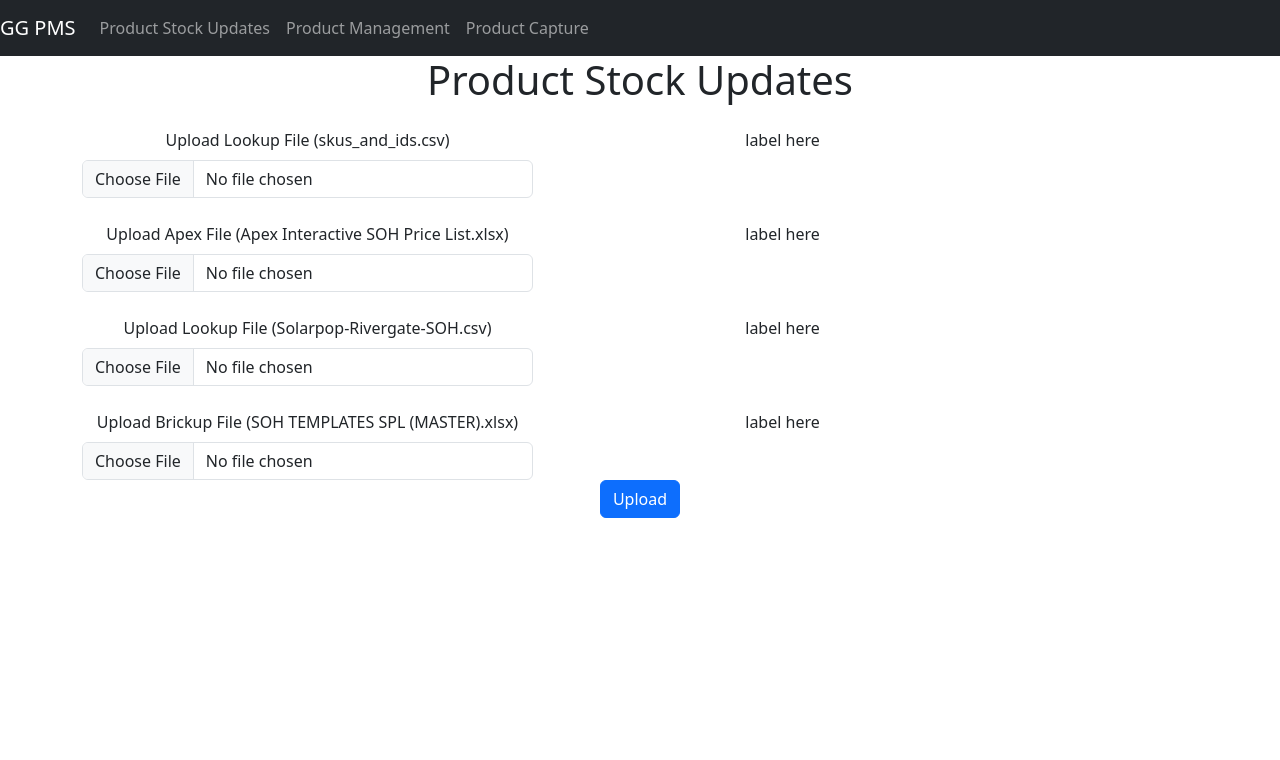
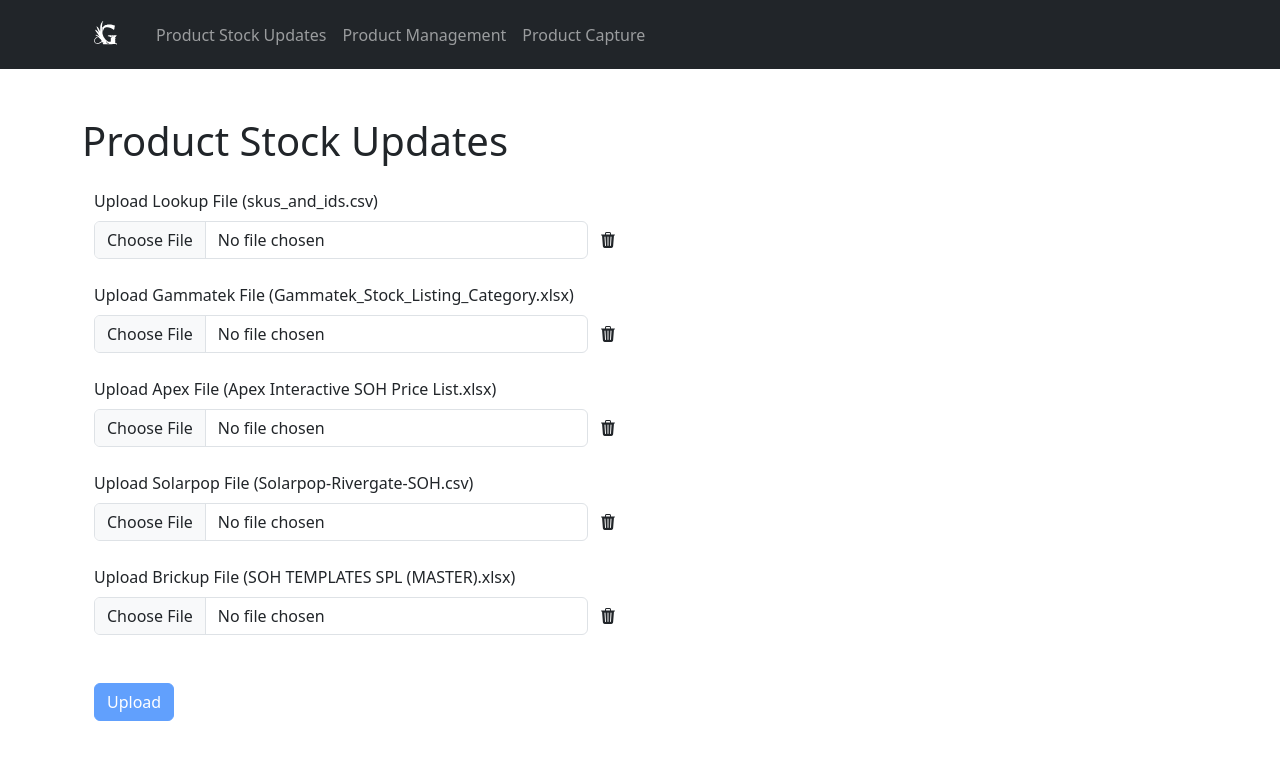
Before and after one commit to Ryan-ED/gg-pms-frontend, a React (Create React App) app: page /product-stock-update in a window 1280 px wide. Shown: the top 760 px of the page. Built offline with nearby package versions, Linux system fonts and the light colour scheme.

Commit message:
WIP supplier file upload form which sends files to the API

```diff
--- a/package.json
+++ b/package.json
@@ -11,6 +11,7 @@
     "@types/react": "^18.3.3",
     "@types/react-dom": "^18.3.0",
     "bootstrap": "^5.3.3",
+    "bootstrap-icons": "^1.11.3",
     "react": "^18.3.1",
     "react-dom": "^18.3.1",
     "react-router-dom": "^6.24.0",
--- a/src/App.css
+++ /dev/null
@@ -1,38 +0,0 @@
-.App {
-  text-align: center;
-}
-
-.App-logo {
-  height: 40vmin;
-  pointer-events: none;
-}
-
-@media (prefers-reduced-motion: no-preference) {
-  .App-logo {
-    animation: App-logo-spin infinite 20s linear;
-  }
-}
-
-.App-header {
-  background-color: #282c34;
-  min-height: 100vh;
-  display: flex;
-  flex-direction: column;
-  align-items: center;
-  justify-content: center;
-  font-size: calc(10px + 2vmin);
-  color: white;
-}
-
-.App-link {
-  color: #61dafb;
-}
-
-@keyframes App-logo-spin {
-  from {
-    transform: rotate(0deg);
-  }
-  to {
-    transform: rotate(360deg);
-  }
-}
--- a/src/App.tsx
+++ b/src/App.tsx
@@ -1,4 +1,3 @@
-import './App.css';
 import Navbar from './components/layout/Navbar';
 import { Routes, Route } from 'react-router-dom';
 import DashboardPage from './pages/DashboardPage';
@@ -7,14 +6,16 @@ import ProductStockUpdatesPage from './pages/ProductStockUpdatesPage';
 
 function App() {
   return (
-    <div className="App">
+    <>
       <Navbar />
+      <div className='container mt-5 mb-5'>
         <Routes>
             <Route path="/" element={<DashboardPage/>}></Route>
             <Route path="/product-capture" element={<ProductCaptureTemplatesPage/>}></Route>
             <Route path="/product-stock-update" element={<ProductStockUpdatesPage/>}></Route>
         </Routes>
       </div>
+    </>
   );
 }
 
--- a/src/components/layout/Navbar.tsx
+++ b/src/components/layout/Navbar.tsx
@@ -1,9 +1,10 @@
-import React from 'react';
+import logo from '../../logo.svg';
 
 function Navbar() {
   return (
     <nav className="navbar navbar-expand-lg navbar-dark bg-dark">
-      <a className="navbar-brand" href="/">GG PMS</a>
+      <div className="container">
+        <a className="navbar-brand" href="/"><img width="50" src={logo} alt="Gnarly Griffin Logo" /></a>
         <div className="collapse navbar-collapse" id="navbarNav">
           <ul className="navbar-nav">
             <li className="nav-item">
@@ -17,6 +18,7 @@ function Navbar() {
             </li>
           </ul>
         </div>
+      </div>
     </nav>
   );
 }
--- a/src/index.css
+++ b/src/index.css
@@ -11,3 +11,22 @@ code {
   font-family: source-code-pro, Menlo, Monaco, Consolas, 'Courier New',
     monospace;
 }
+
+@keyframes rotate {
+  from {
+    transform: rotate(0deg);
+  }
+  to {
+    transform: rotate(360deg);
+  }
+}
+
+.rotate-ease-in-out {
+  display: inline-block;
+  animation: rotate 0.5s ease-in-out infinite;
+}
+
+.rotate-cubic-bezier {
+  display: inline-block;
+  animation: rotate 1.5s cubic-bezier(.17,.67,.83,.67) infinite;
+}
--- a/src/index.tsx
+++ b/src/index.tsx
@@ -3,6 +3,7 @@ import ReactDOM from 'react-dom/client';
 import './index.css';
 import App from './App';
 import reportWebVitals from './reportWebVitals';
+import 'bootstrap-icons/font/bootstrap-icons.min.css';
 import 'bootstrap/dist/css/bootstrap.min.css';
 import { BrowserRouter } from 'react-router-dom';
 
--- /dev/null
+++ b/src/models/Supplier.tsx
@@ -0,0 +1,22 @@
+export enum Supplier {
+  Rectron = 'Rectron',
+  Syntech = 'Syntech',
+  Solarpop = 'Solarpop',
+  Gammatek = 'Gammatek',
+  Booksite = 'Booksite',
+  Apex = 'Apex',
+  Brickup = 'Brickup',
+  Lookup = 'Lookup',
+}
+
+export interface SupplierFile {
+  Supplier: Supplier;
+  File: File;
+}
+
+export enum FileUploadState {
+  NotUploaded = 'NotUploaded',
+  Uploading = 'Uploading',
+  Uploaded = 'Uploaded',
+  Failed = 'Failed',
+}
--- a/src/pages/ProductCaptureTemplatesPage.tsx
+++ b/src/pages/ProductCaptureTemplatesPage.tsx
@@ -90,7 +90,7 @@ export default function ProductCaptureTemplatesPage() {
   }
 
   return (
-    <div className="container mt-5">
+    <>
       <h1>Product Capture Templates</h1>
 
       <label htmlFor="productType">Product Type:</label>
@@ -132,6 +132,6 @@ export default function ProductCaptureTemplatesPage() {
           </div>
         </div>
       </div>
-    </div>
+    </>
   );
 }
--- a/src/pages/ProductStockUpdatesPage.tsx
+++ b/src/pages/ProductStockUpdatesPage.tsx
@@ -1,17 +1,115 @@
 import React, { useState } from 'react';
+import { FileUploadState, Supplier, SupplierFile } from '../models/Supplier';
 
 const ProductStockUpdatesPage: React.FC = () => {
-  const [files, setFiles] = useState<File[]>([]);
+  const [lookupState, setLookupState] = useState<FileUploadState>(FileUploadState.NotUploaded);
+  const [gammatekState, setGammatekState] = useState<FileUploadState>(FileUploadState.NotUploaded);
+  const [apexState, setApexState] = useState<FileUploadState>(FileUploadState.NotUploaded);
+  const [solarpopState, setSolarpopState] = useState<FileUploadState>(FileUploadState.NotUploaded);
+  const [brickupState, setBrickupState] = useState<FileUploadState>(FileUploadState.NotUploaded);
+  const [files, setFiles] = useState<SupplierFile[]>([]);
+  const [uploadBtnDisabled, setUploadBtnDisabled] = useState(true);
+  const [fileInputsDisabled, setFileInputsDisabled] = useState(false);
 
-  const handleFileChange = (event: React.ChangeEvent<HTMLInputElement>, supplier: Supplier) => {
-    const selectedFiles = Array.from(event.target.files || []);
-    setFiles(selectedFiles);
+  const handleFileChange = (supplier: Supplier) => (event: React.ChangeEvent<HTMLInputElement>) => {
+    const eventFiles = event.target.files;
+    if (!eventFiles || eventFiles.length === 0) return;
+    if (eventFiles.length > 1) {
+      alert('Only one file can be uploaded at a time');
+      return;
+    }
+
+    setFiles([...files, { Supplier: supplier, File: eventFiles![0] }]);
+
+    setUploadBtnDisabled(false);
+  };
+
+  const handleDeleteClick = (supplier: Supplier) => () => {
+    clearFileInput(supplier);
+    setFiles(files.filter((file) => file.Supplier !== supplier));
+    if (files.length < 1) setUploadBtnDisabled(true);
+    setFileUploadState(supplier, FileUploadState.NotUploaded);
+  }
+
+  const setFileUploadState = (supplier: Supplier, state: FileUploadState) => {
+    switch (supplier) {
+      case Supplier.Lookup:
+        setLookupState(state);
+        break;
+      case Supplier.Gammatek:
+        setGammatekState(state);
+        break;
+      case Supplier.Apex:
+        setApexState(state);
+        break;
+      case Supplier.Solarpop:
+        setSolarpopState(state);
+        break;
+      case Supplier.Brickup:
+        setBrickupState(state);
+        break;
+    }
+  };
+
+  const getIconByState = (state?: FileUploadState) => {
+    switch (state) {
+      case FileUploadState.Uploading:
+        return <span className='rotate-cubic-bezier'>⏳</span>;
+      case FileUploadState.Uploaded:
+        return <span className="text-success">✔</span>;
+      case FileUploadState.Failed:
+        return <span>❌</span>;
+      default:
+        return '';
+    }
   };
 
   const handleUpload = () => {
-    // Handle file upload logic here
-    console.log(files);
+    setUploadBtnDisabled(true);
+    setFileInputsDisabled(true);
+
+    files.forEach((file) => {
+      setFileUploadState(file.Supplier, FileUploadState.Uploading);
+
+      const formData = new FormData();
+      formData.append('supplier', file.Supplier);
+      formData.append('file', file.File);
+
+      fetch('http://localhost:5000/api/fileupload', {
+        method: 'POST',
+        body: formData,
+      }).then((response) => {
+        if (response.ok) {
+          setFileUploadState(file.Supplier, FileUploadState.Uploaded);
+          clearFileInput(file.Supplier, FileUploadState.Uploaded);
+        }
+        // else {
+        //   setFileUploadState(file.supplier, FileUploadState.Failed);
+        //   response.text().then(console.error);
+        // }
+      }).catch((error) => {
+        setFileUploadState(file.Supplier, FileUploadState.Failed);
+        console.error(error);
+      });
+    });
+
+    setFiles([]);
+    setUploadBtnDisabled(false);
+    setFileInputsDisabled(false);
+
+    // wait for 3 seconds
+    // setTimeout(() => {
+    //   setFiles([]);
+    //   setUploadBtnDisabled(false);
+    //   setFileInputsDisabled(false);
+    // }, 3000);
   };
+
+  const clearFileInput = (supplier: Supplier, uploadState: FileUploadState = FileUploadState.NotUploaded) => {
+    const inputElement = document.getElementById(supplier.toLowerCase()) as HTMLInputElement;
+    inputElement.value = '';
+    setFileUploadState(supplier, uploadState);
+  }
 
   return (
     <div>
@@ -19,56 +117,74 @@ const ProductStockUpdatesPage: React.FC = () => {
 
       <div className="container form">
         <div className="row mt-4">
-          <div className="col-5">
+          <div className="col-6">
             <label htmlFor="lookup" className="form-label">Upload Lookup File (skus_and_ids.csv)</label>
-            <input className="form-control" type="file" id="lookup" onChange={handleFileChange} />
+            <div className="d-flex align-items-center">
+              <input className="form-control" type="file" disabled={fileInputsDisabled} id="lookup" onChange={handleFileChange(Supplier.Lookup)} />
+              <button className="btn btn-outline-dark" disabled={fileInputsDisabled} style={{ border: 'none' }} onClick={handleDeleteClick(Supplier.Lookup)} aria-label="Delete Lookup File"><i className="bi bi-trash3-fill" aria-hidden="true"></i></button>
+            </div>
           </div>
-          <div className="col-5">
-            label here
-          </div>
-        </div>
-        <div className="row mt-4">
-          <div className="col-5">
-            <label htmlFor="apex" className="form-label">Upload Apex File (Apex Interactive SOH Price List.xlsx)</label>
-            <input className="form-control" type="file" id="apex" onChange={handleFileChange} />
-          </div>
-          <div className="col-5">
-            label here
-          </div>
-        </div>
-        <div className="row mt-4">
-          <div className="col-5">
-            <label htmlFor="solarpop" className="form-label">Upload Lookup File (Solarpop-Rivergate-SOH.csv)</label>
-            <input className="form-control" type="file" id="solarpop" onChange={handleFileChange} />
-          </div>
-          <div className="col-5">
-            label here
-          </div>
-        </div>
-        <div className="row mt-4">
-          <div className="col-5">
-            <label htmlFor="brickup" className="form-label">Upload Brickup File (SOH TEMPLATES SPL (MASTER).xlsx)</label>
-            <input className="form-control" type="file" id="brickup" onChange={handleFileChange} />
-          </div>
-          <div className="col-5">
-            label here
+          <div className="col-4 d-flex align-items-center">
+            {getIconByState(lookupState)}
           </div>
         </div>
 
-        <button type="button" className="btn btn-primary" onClick={handleUpload}>Upload</button>
+        <div className="row mt-4">
+          <div className="col-6">
+            <label htmlFor="gammatek" className="form-label">Upload Gammatek File (Gammatek_Stock_Listing_Category.xlsx)</label>
+            <div className="d-flex align-items-center">
+              <input className="form-control" type="file" disabled={fileInputsDisabled} id="gammatek" onChange={handleFileChange(Supplier.Gammatek)} />
+              <button className="btn btn-outline-dark" disabled={fileInputsDisabled} style={{ border: 'none' }} onClick={handleDeleteClick(Supplier.Gammatek)} aria-label="Delete Gammatek File"><i className="bi bi-trash3-fill" aria-hidden="true"></i></button>
+            </div>
+          </div>
+          <div className="col-4 d-flex align-items-center">
+            {getIconByState(gammatekState)}
+          </div>
+        </div>
+
+        <div className="row mt-4">
+          <div className="col-6">
+            <label htmlFor="apex" className="form-label">Upload Apex File (Apex Interactive SOH Price List.xlsx)</label>
+            <div className="d-flex align-items-center">
+              <input className="form-control" type="file" disabled={fileInputsDisabled} id="apex" onChange={handleFileChange(Supplier.Apex)} />
+              <button className="btn btn-outline-dark" disabled={fileInputsDisabled} style={{ border: 'none' }} onClick={handleDeleteClick(Supplier.Apex)} aria-label="Delete Apex File"><i className="bi bi-trash3-fill" aria-hidden="true"></i></button>
+            </div>
+          </div>
+          <div className="col-4 d-flex align-items-center">
+            {getIconByState(apexState)}
+          </div>
+        </div>
+
+        <div className="row mt-4">
+          <div className="col-6">
+            <label htmlFor="solarpop" className="form-label">Upload Solarpop File (Solarpop-Rivergate-SOH.csv)</label>
+            <div className="d-flex align-items-center">
+              <input className="form-control" type="file" disabled={fileInputsDisabled} id="solarpop" onChange={handleFileChange(Supplier.Solarpop)} />
+              <button className="btn btn-outline-dark" disabled={fileInputsDisabled} style={{ border: 'none' }} onClick={handleDeleteClick(Supplier.Solarpop)} aria-label="Delete Solarpop File"><i className="bi bi-trash3-fill" aria-hidden="true"></i></button>
+            </div>
+          </div>
+          <div className="col-4 d-flex align-items-center">
+            {getIconByState(solarpopState)}
+          </div>
+        </div>
+
+        <div className="row mt-4">
+          <div className="col-6">
+            <label htmlFor="brickup" className="form-label">Upload Brickup File (SOH TEMPLATES SPL (MASTER).xlsx)</label>
+            <div className="d-flex align-items-center">
+              <input className="form-control" type="file" disabled={fileInputsDisabled} id="brickup" onChange={handleFileChange(Supplier.Brickup)} />
+              <button className="btn btn-outline-dark" disabled={fileInputsDisabled} style={{ border: 'none' }} onClick={handleDeleteClick(Supplier.Brickup)} aria-label="Delete Brickup File"><i className="bi bi-trash3-fill" aria-hidden="true"></i></button>
+            </div>
+          </div>
+          <div className="col-4 d-flex align-items-center">
+              {getIconByState(brickupState)}
+          </div>
+        </div>
+
+        <button type="button" disabled={uploadBtnDisabled} className="btn btn-primary mt-5" onClick={handleUpload}>Upload</button>
       </div>
     </div>
   );
 };
 
 export default ProductStockUpdatesPage;
-
-export enum Supplier {
-  Rectron,
-  Syntech,
-  Solarpop,
-  Gammatek,
-  Booksite,
-  Apex,
-  BrickUp
-}
```
Also changed, not shown: src/logo.svg, 1 other file (tests, documents, lock files or other folders). Lines whose indentation alone changed are shown as unchanged.
